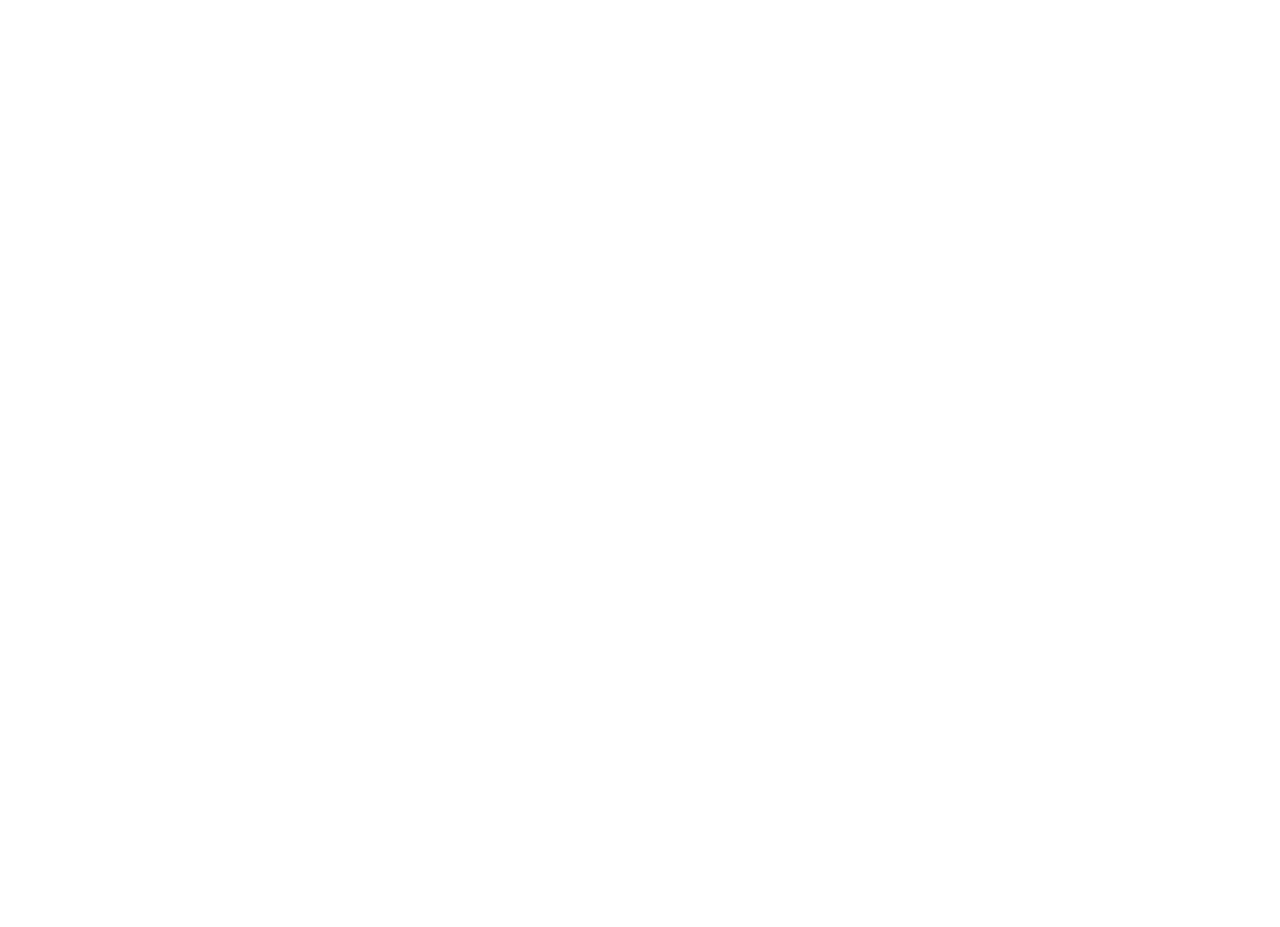
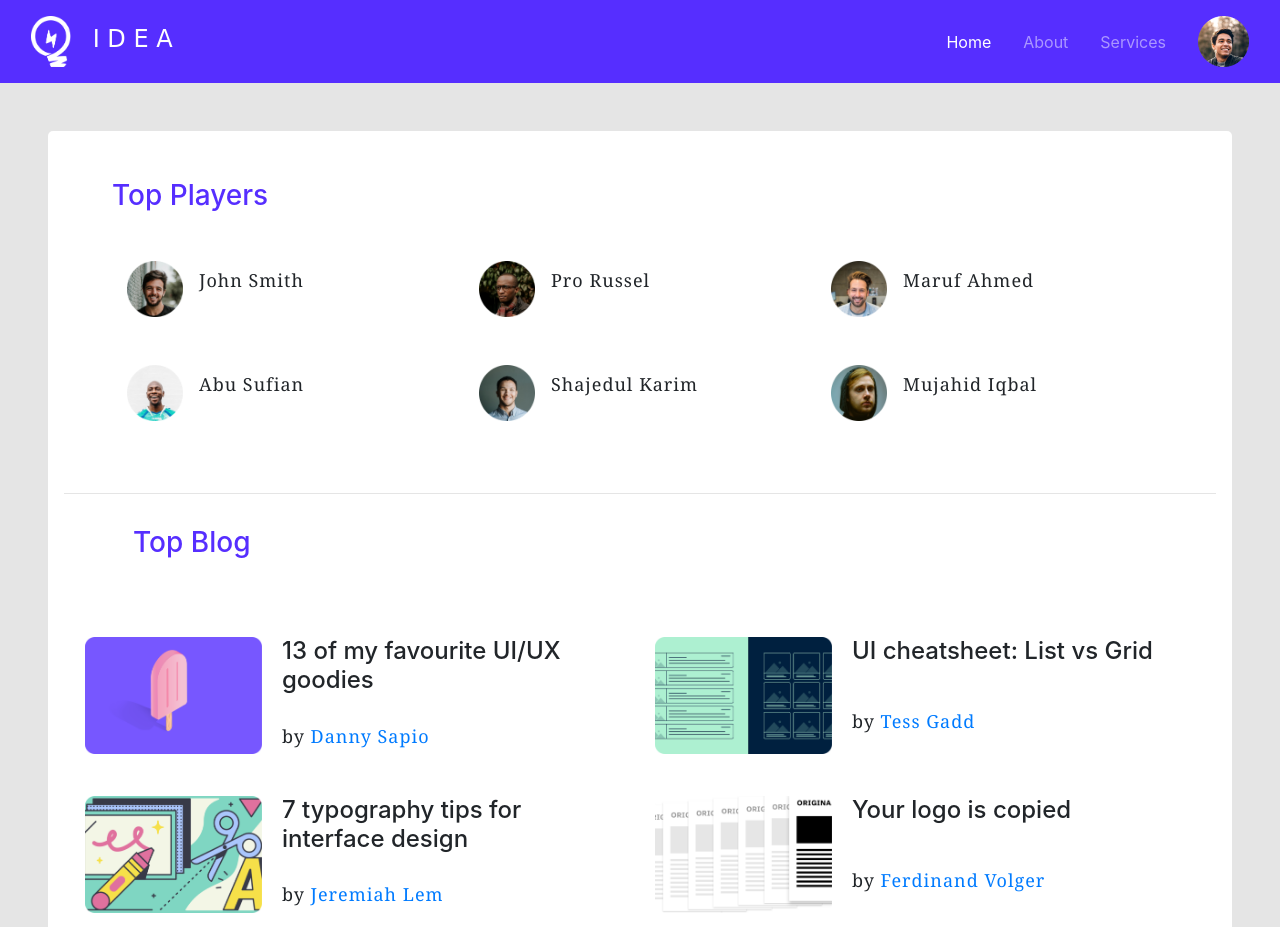
Before and after one commit to msHossain009/leader-board, a plain HTML site: page index.html in a window 1280 px wide. Shown: the top 927 px of the page. Before the commit the page ends 800 px from the top, so only its background shows below. Drawn offline with nearby package versions, Linux system fonts and the light colour scheme.

Commit message:
top blog done

```diff
--- a/index.html
+++ b/index.html
@@ -11,7 +11,97 @@
     <link rel="stylesheet" href="style.css">
   </head>
   <body>
+      <header>
+        <nav class="navbar navbar-expand-lg navbar-dark" style="background-color: #562EFF;">
+          <div class="container-fluid">
+            <a class="navbar-brand" href="#">
+              <img class="icon mr-3" src="/images/icons/logo.png" alt="Logo">
+              <span class="brand-name">I D E A</span>
+            </a>
+            <button class="navbar-toggler" type="button" data-bs-toggle="collapse" data-bs-target="#navbarText" aria-controls="navbarText" aria-expanded="false" aria-label="Toggle navigation">
+              <span class="navbar-toggler-icon"></span>
+            </button>
+            <div class="collapse navbar-collapse" id="navbarText">
+              <ul class="navbar-nav ml-auto mb-2 mb-lg-0">
+                <li class="nav-item ml-3">
+                  <a class="nav-link active" aria-current="page" href="#">Home</a>
+                </li>
+                <li class="nav-item ml-3">
+                  <a class="nav-link" href="#">About</a>
+                </li>
+                <li class="nav-item ml-3">
+                  <a class="nav-link" href="#">Services</a>
+                </li>
+              </ul>
+              <span class="navbar-text ml-4">
+                <img src="/images/icons/profile.png" alt="profile">
+              </span>
+            </div>
+          </div>
+        </nav>
+      </header>
+      <main class="main1 m-5 pt-5 pb-5 pl-3 pr-3">
+         <!-- Top Players section -->
+         <section>
+        <h3 class="ml-5 mb-5" style="color: #562EFF;">Top Players</h3>
+        <div class="row m-5">
+          <div class="col-md-4 player-1  d-flex align-items-center">
+            <img src="/images/players/player-1.png" alt="Player-1">
+            <p class="ml-3">John Smith</p>
+          </div>
+          <div class="col-md-4 player-2  d-flex align-items-center">
+            <img src="/images/players/player-2.png" alt="Player-2">
+            <p class="ml-3">Pro Russel</p>
+          </div>
+          <div class="col-md-4 player-3  d-flex align-items-center">
+            <img src="/images/players/player-3.png" alt="Player-3">
+            <p class="ml-3">Maruf Ahmed</p>
+          </div>
+        </div>
+        <div class="row m-5 pb-4">
+          <div class="col-md-4 player-4  d-flex align-items-center">
+            <img src="/images/players/player-4.png" alt="Player-4">
+            <p class="ml-3">Abu Sufian</p>
+          </div>
+          <div class="col-md-4 player-5  d-flex align-items-center">
+            <img src="/images/players/player-5.png" alt="Player-5">
+            <p class="ml-3">Shajedul Karim</p>
+          </div>
+          <div class="col-md-4 player-6  d-flex align-items-center">
+            <img src="/images/players/player-6.png" alt="Player-6">
+            <p class="ml-3">Mujahid Iqbal </p>
+          </div>
+        </div>
+        <hr>
+        </section>
+        <!-- Top Blog -->
+        <section class="container">
+          <h3 class="ml-5 mb-5 pt-3 heading" style="color: #562EFF;">Top Blog</h3>
+          <div class="blog blog-1">
+            <img src="/images/blogs/blog-1.png" alt="Blog-1">
+            <h4>13 of my favourite UI/UX goodies</h4>
+            <p>by <a href="#">Danny Sapio</a></p>
+          </div>
+          <div class="blog blog-2">
+            <img src="/images/blogs/blog-2.png" alt="Blog-2">
+            <h4>UI cheatsheet: List vs Grid</h4>
+            <p>by <a href="#">Tess Gadd</a></p>
+          </div>
+          <div class="blog blog-3">
+            <img src="/images/blogs/blog-3.png" alt="Blog-3">
+            <h4>7 typography tips for interface design</h4>
+            <p>by <a href="#">Jeremiah Lem</a></p>
+          </div>
+          <div class="blog blog-4">
+            <img src="/images/blogs/blog-4.png" alt="Blog-4">
+            <h4>Your logo is copied</h4>
+            <p>by <a href="#">Ferdinand Volger</a></p>
+          </div>
+        </section>
+      </main>
+      <main class="main2 m-5 pt-5 pb-5 pl-3 pr-3">
 
+      </main>
     <!-- Optional JavaScript -->
     <!-- jQuery first, then Popper.js, then Bootstrap JS -->
     <script src="https://code.jquery.com/jquery-3.3.1.slim.min.js" integrity="sha384-q8i/X+965DzO0rT7abK41JStQIAqVgRVzpbzo5smXKp4YfRvH+8abtTE1Pi6jizo" crossorigin="anonymous"></script>
--- a/style.css
+++ b/style.css
@@ -0,0 +1,50 @@
+body{
+    background-color: #E5E5E5;
+}
+.icon{
+    height: 51px;
+    width: 40px;
+}
+.brand-name{
+    font-family:cursive;
+    font-size: 24px;
+    font-style: normal;
+    font-weight: 500;
+    line-height: 36px;
+    letter-spacing: 0em;
+    text-align: left;
+}
+.main1 img{
+    height: 56px;
+    width: 56px;
+}
+.main1 p{
+    font-family:Cambria, Cochin, Georgia, Times, 'Times New Roman', serif;
+    font-size: 18px;
+    font-style: normal;
+    font-weight: 550;
+    line-height: 27px;
+    letter-spacing: 1px;
+}
+main{
+    background-color: white;
+    border-radius: 5px;
+}
+.container{
+    display: grid;
+    grid-template-columns: 1fr 1fr;
+    grid-gap: 30px 30px;
+}
+.heading{
+    grid-column: 1/span 2;
+}
+.blog{
+    display: grid;
+    grid-template-columns: 1fr 2fr;
+    gap: 20px;
+}
+.blog img{
+    grid-row: 1/span 2;
+    height: 117px;
+    width: 177px;
+}
```
